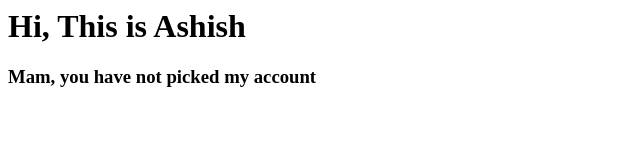
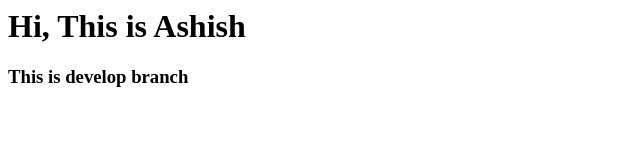
Before and after one commit to AshishPrakash8080/test-github, a plain HTML site: page index.html in a window 1280 px wide. Shown: the whole page, without its empty margins (0-640 px from the left). Drawn offline with Linux system fonts and the light colour scheme.

Commit message:
changes to develop

```diff
--- a/index.html
+++ b/index.html
@@ -1,3 +1,3 @@
 <h1>Hi, This is Ashish</h1>
 
-<h3>Mam, you have not picked my account</h3>
+<h3>This is develop branch</h3>
```
